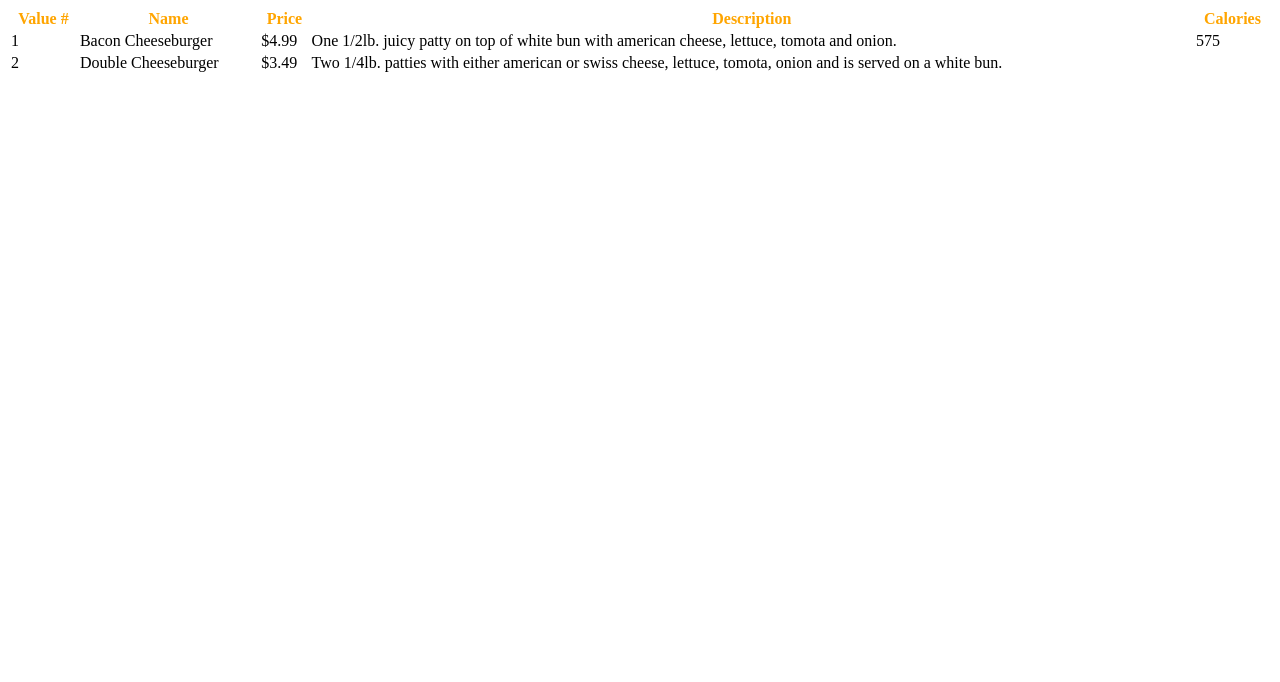
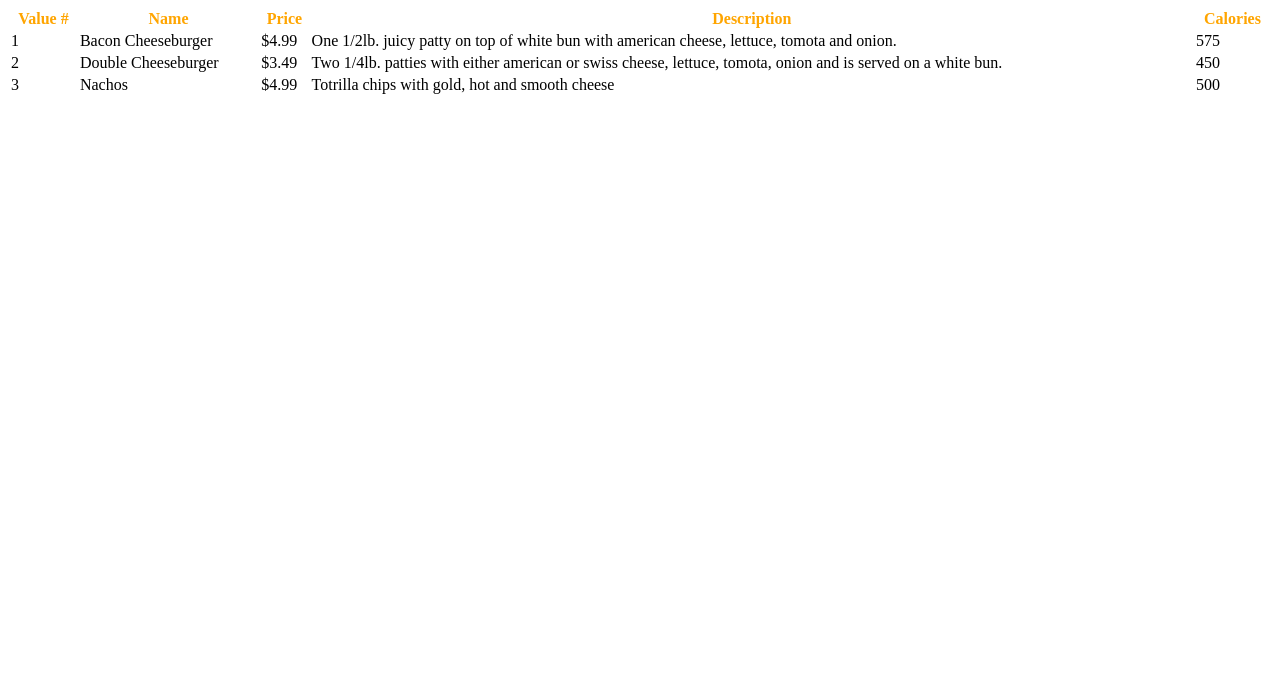
Before and after one commit to drapelajs/Fast-Food, a plain HTML site: page index.html in a window 1280 px wide. Shown: the part 118-800 px from the top of the page. Drawn offline with Linux system fonts and the light colour scheme.

Commit message:
Added value #3

```diff
--- a/index.html
+++ b/index.html
@@ -28,8 +28,15 @@
     <td>Double Cheeseburger</td>
     <td>$3.49</td>
     <td>Two 1/4lb. patties with either american or swiss cheese, lettuce, tomota, onion and is served on a white bun.</td>
+    <td>450</td>
   </tr>
-
+  <tr>
+    <td>3</td>
+    <td>Nachos</td>
+    <td>$4.99</td>
+    <td>Totrilla chips with gold, hot and smooth cheese</td>
+    <td>500</td>
+  </tr>
 </table>
 
 
```
